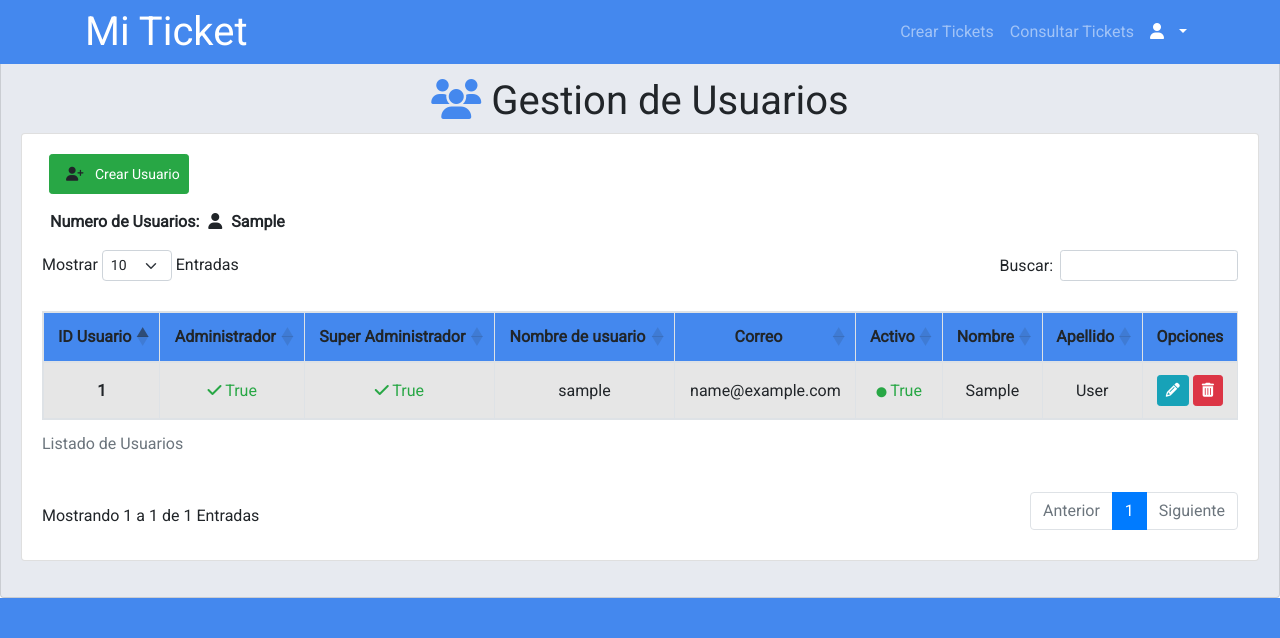
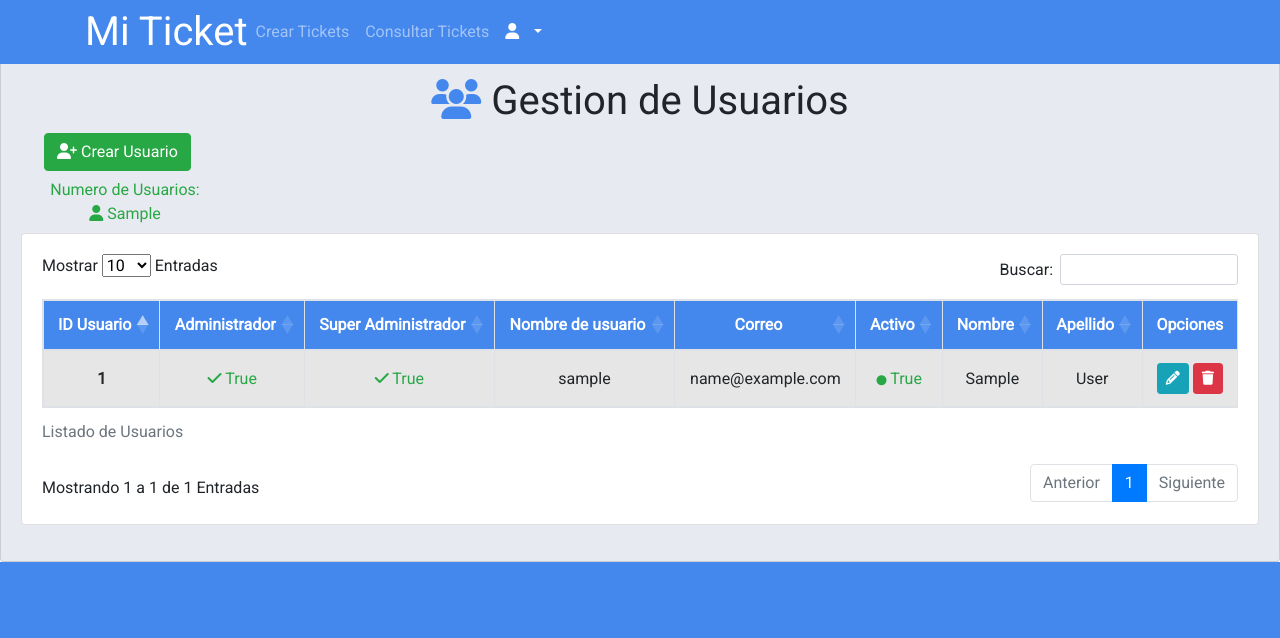
Before and after one commit to Noruii/Sistema-de-Tickets, a Django app: template app1/templates/consultar_usuarios.html in a window 1280 px wide. Shown: the top 638 px of the page. Run offline with Django 3.2, Linux system fonts and the light colour scheme; tables that the repository leaves empty hold one stand-in row (values such as "Sample post"); the template is opened without the code that fills it: values that come from a table or form of the project are taken from there, most other values are stand-ins (such as "Sample title", 1, 10 or a date in 2020); some libraries are stand-ins or nearby versions; some web fonts are replaced.

Commit message:
correcciones

```diff
--- a/app1/static/js/registration/validar_campos.js
+++ b/app1/static/js/registration/validar_campos.js
@@ -1,4 +1,4 @@
-// Ejemplo de JavaScript inicial para deshabilitar el envío de formularios si hay campos no válidos
+// Ejemplo de JavaScript iniciar para deshabilitar el envío de formularios si hay campos no válidos
 (function () {
     "use strict";
 
--- a/app1/templates/comentar_ticket.html
+++ b/app1/templates/comentar_ticket.html
@@ -87,7 +87,7 @@
                     </div>
                 </div>
                 <div class="card my-3">
-                    <div class="card-header"><i class="fa fa-regular fa-comment" style="margin-right: 7px;"></i> Comentarios</div>
+                    <div class="card-header"><i class="fa fa-solid fa-comment" style="margin-right: 7px;"></i> Comentarios</div>
                     <ul class="list-group list-group-flush">
                         {% for comentario in comentarios %}
                             <style>
--- a/app1/templates/consultar_usuarios.html
+++ b/app1/templates/consultar_usuarios.html
@@ -23,23 +23,25 @@
             <div class="row" >
                 <div class="col-sm-12 col-md-12 col-lg-12 col-xl-12" >
                     <h1 class="text-center mt-2"><i class="fas fa-users" style="color: #48e;"></i> Gestion de Usuarios</h1>
+
+                    <div class="grid" style="margin-left: 1px; margin-right: 1px; ">
+                        <div class="col-md-4 col-lg-2">
+                            <a href="{% url 'crear_usuario' %}" class='btn btn-success' style="margin-left: 7px;" ><i class="fas fa-solid fa-user-plus"></i> Crear Usuario
+                            </a>
+                        </div>
+
+                        <div class="col-md-5 col-lg-2">
+                            <a class="btn text-success" >Numero de Usuarios: <i class="fas fa-solid fa-user"></i> {{ numero_maximo_usuarios }}</a>
+                        </div>
+                    </div>
+
                     <div class="table table-responsive card card-body">
+
                         <table id="datatable-usuarios" class="table table-striped table-hover table-bordered">
                             <caption>
                                 Listado de Usuarios
                             </caption>
                             <thead style="color: white; background-color:#48e;">
-                                <div>
-                                    <a href="{% url 'crear_usuario' %}" class='btn btn-sm btn-success' style="margin-left: 7px;" ><i class="fas fa-solid fa-user-plus"></i> Crear Usuario
-                                    </a>
-                                </div>
-                                <div style="margin-top: 11px; margin-bottom: -11px;">
-                                    <p class='text-success'>
-                                        <b>Numero de Usuarios:</b>
-                                        <i class="fas fa-solid fa-user" style="margin-left: -11px;"></i>
-                                        <b style="margin-left: -11px;">{{ numero_maximo_usuarios }}</b>
-                                    </p>
-                                </div>
                                 <tr>
                                     <!-- <th class="centered">#</th> -->
                                     <th class="centered">ID Usuario</th>
--- a/app1/templates/formularioRegistro.html
+++ b/app1/templates/formularioRegistro.html
@@ -10,7 +10,7 @@
     <!--Estilos CSS-->
     <link rel="stylesheet" href="{% static '/css/formularioRegistro.css' %}">
     <!-- bootstrap -->
-    <link href="https://cdn.jsdelivr.net/npm/bootstrap@5.3.0-alpha1/dist/css/bootstrap.min.css" rel="stylesheet" integrity="sha384-GLhlTQ8iRABdZLl6O3oVMWSktQOp6b7In1Zl3/Jr59b6EGGoI1aFkw7cmDA6j6gD" crossorigin="anonymous">
+    <link rel="stylesheet" href="{% static 'lib/bootstrap-5.1.3-dist/css/bootstrap.min.css' %}">
     <!--iconos-->
     <script src="https://kit.fontawesome.com/9a3237697e.js" crossorigin="anonymous"></script>
 
@@ -60,8 +60,6 @@
                 <input type="password" name="user_password2" id="claveForm2" placeholder="Confirmar contraseña" required class="inpError">
 
                 <div class="container_genero">
-                    <!-- <label for="genero">Masculino<input type="radio" name="user_genero" value="Masculino" id="gm"></label>
-                    <label for="genero">Femenino<input type="radio" name="user_genero" value="Femenino" id="gf"></label> -->
                 </div>
                 <input type="submit" value="Crear cuenta" class="btn_crearCuenta">
                 <p class="nota">¿Ya tienes una cuenta? <a href="{% url 'iniciar_sesion' %}" id="span"><span>Acceder</span></a></p>
@@ -71,7 +69,7 @@
 
     <!-- <script src="registro.js"></script> -->
     <!-- Bootstrap -->
-    <script src="https://cdn.jsdelivr.net/npm/bootstrap@5.3.0-alpha1/dist/js/bootstrap.bundle.min.js" integrity="sha384-w76AqPfDkMBDXo30jS1Sgez6pr3x5MlQ1ZAGC+nuZB+EYdgRZgiwxhTBTkF7CXvN" crossorigin="anonymous"></script>
+    <script src="{% static 'lib/bootstrap-5.1.3-dist/js/bootstrap.bundle.min.js' %}"></script>
 </body>
 
 </html>
--- a/app1/templates/layouts/base.html
+++ b/app1/templates/layouts/base.html
@@ -9,20 +9,18 @@
     <meta name="viewport" content="width=device-width, initial-scale=1.0">
 
     <!-- bootstrap -->
-    <link href="https://cdn.jsdelivr.net/npm/bootstrap@5.3.0-alpha1/dist/css/bootstrap.min.css" rel="stylesheet" integrity="sha384-GLhlTQ8iRABdZLl6O3oVMWSktQOp6b7In1Zl3/Jr59b6EGGoI1aFkw7cmDA6j6gD" crossorigin="anonymous">
+    <link rel="stylesheet" href="{% static 'lib/bootstrap-5.1.3-dist/css/bootstrap.min.css' %}">
 
     <link href="https://fonts.googleapis.com/css?family=Roboto:300,400&display=swap" rel="stylesheet">
-
     <link href="https://fonts.googleapis.com/css?family=Poppins:300,400,500&display=swap" rel="stylesheet">
-
     <link href="https://fonts.googleapis.com/css?family=Source+Serif+Pro:400,600&display=swap" rel="stylesheet">
 
+    <!-- footer -->
     <link rel="stylesheet" href="{% static '/fonts/icomoon/style.css' %}">
+    <link rel="stylesheet" href="{% static '/css/bootstrap.min.css' %}">
 
-    <link rel="stylesheet" href="https://cdnjs.cloudflare.com/ajax/libs/twitter-bootstrap/5.2.0/css/bootstrap.min.css">
-
-    <!-- Bootstrap CSS -->
-    <link rel="stylesheet" href="{% static '/css/bootstrap.min.css' %}">
+    <!-- font-awasome -->
+    <link rel="stylesheet" href="https://cdnjs.cloudflare.com/ajax/libs/font-awesome/6.4.0/css/all.min.css"/>
 
     <!-- DataTable.js -->
     <link rel="stylesheet" type="text/css" href="https://cdn.datatables.net/responsive/2.2.9/css/responsive.dataTables.min.css">
@@ -74,7 +72,6 @@
 
                     <li class="nav-item dropdown">
                         <a class="nav-link dropdown-toggle active" href="#" id="navbarDropdownMenuLink" data-toggle="dropdown" aria-haspopup="true" aria-expanded="false">
-                            <!-- https://stackoverflow.com/questions/11916297/django-detect-admin-login-in-view-or-template -->
                             {% if user.is_superuser or user.is_staff %}
                                 <i class="fa solid fa-user" style="margin-right: 7px;"></i>Administrador {{ user.username }}
                             {% else %}
@@ -93,7 +90,6 @@
     </nav>
 
     {% block content %}
-    <!-- Aqui se carga todo contenido de las otras paginas html -->
     {% endblock %}
 
     <footer class="footer-99382" style="background-color: #48e;">
@@ -205,17 +201,19 @@
     </footer>
 
     <!-- iconos -->
-    <script src="https://kit.fontawesome.com/9a3237697e.js" crossorigin="anonymous"></script>
+    <!-- <script src="https://kit.fontawesome.com/9a3237697e.js" crossorigin="anonymous"></script> -->
 
     <!-- Bootstrap scripts -->
+    <script src="{% static 'lib/bootstrap-5.1.3-dist/js/bootstrap.bundle.min.js' %}"></script>
+
     <script src="https://code.jquery.com/jquery-3.2.1.slim.min.js" integrity="sha384-KJ3o2DKtIkvYIK3UENzmM7KCkRr/rE9/Qpg6aAZGJwFDMVNA/GpGFF93hXpG5KkN" crossorigin="anonymous"></script>
     <script src="https://cdn.jsdelivr.net/npm/popper.js@1.12.9/dist/umd/popper.min.js" integrity="sha384-ApNbgh9B+Y1QKtv3Rn7W3mgPxhU9K/ScQsAP7hUibX39j7fakFPskvXusvfa0b4Q" crossorigin="anonymous"></script>
-    <script src="https://cdn.jsdelivr.net/npm/bootstrap@4.0.0/dist/js/bootstrap.min.js" integrity="sha384-JZR6Spejh4U02d8jOt6vLEHfe/JQGiRRSQQxSfFWpi1MquVdAyjUar5+76PVCmYl" crossorigin="anonymous"></script>
 
+    <!-- bootstrap ->menu...?<- -->
     <script src="{% static '/js/bootstrap.min.js' %}"></script>
 
     <!-- JQuery -->
-    <script src="https://code.jquery.com/jquery-3.5.1.js"></script>
+    <!-- <script src="https://code.jquery.com/jquery-3.5.1.js"></script> -->
 
     <!-- DataTable.js -->
     <script type="text/javascript" src="https://cdn.datatables.net/responsive/2.2.9/js/dataTables.responsive.min.js"></script>
--- a/app1/views.py
+++ b/app1/views.py
@@ -46,7 +46,7 @@
             messages.error(request, 'Ingrese un correo electrónico válido.')
             return redirect('registro')
 
-        # validar que la contraseña
+        # validar la contraseña
         if len(password) < 8:
             messages.error(request, 'La contraseña debe tener al menos 8 caracteres.')
             return redirect('registro')
@@ -150,7 +150,6 @@
             if request.user.check_password(request.POST['passwordModal']):
                 if request.POST['password1'] == request.POST['password2']:
                     try:
-
                         rol_de_usuario = request.POST.get('flexRadioRol')
 
                         # Crear el nuevo usuario
```
Also changed, not shown: app1/templates/generar_reportes.html (+5 -6 lines), app1/templates/loginticket.html (+7 -4 lines).
